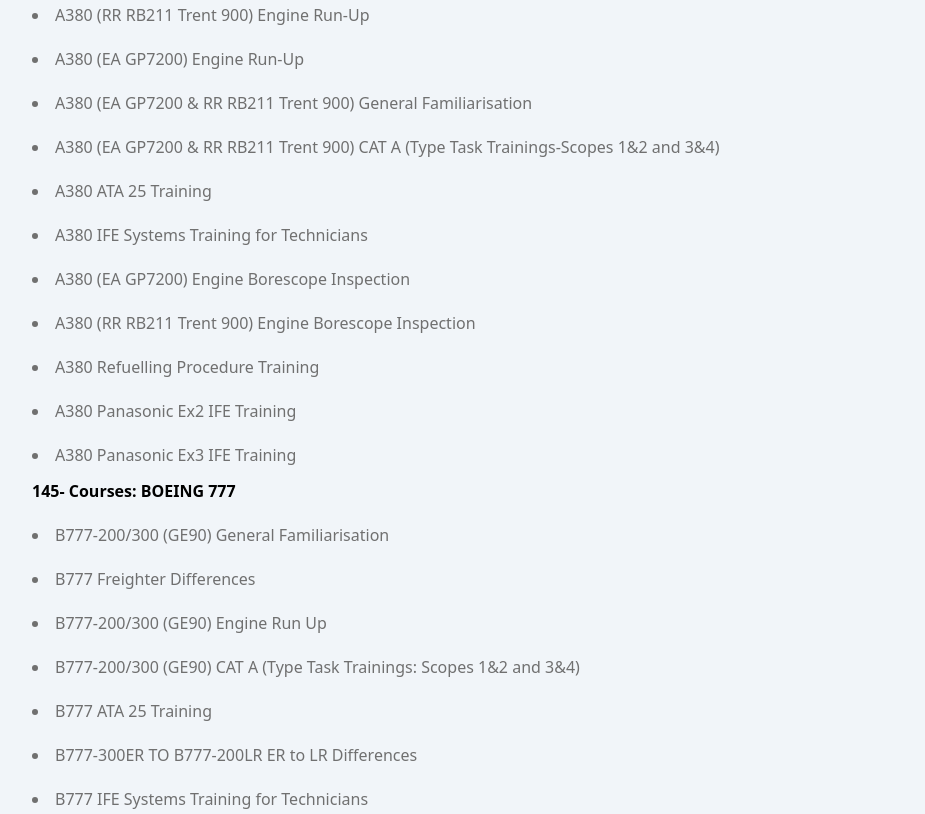
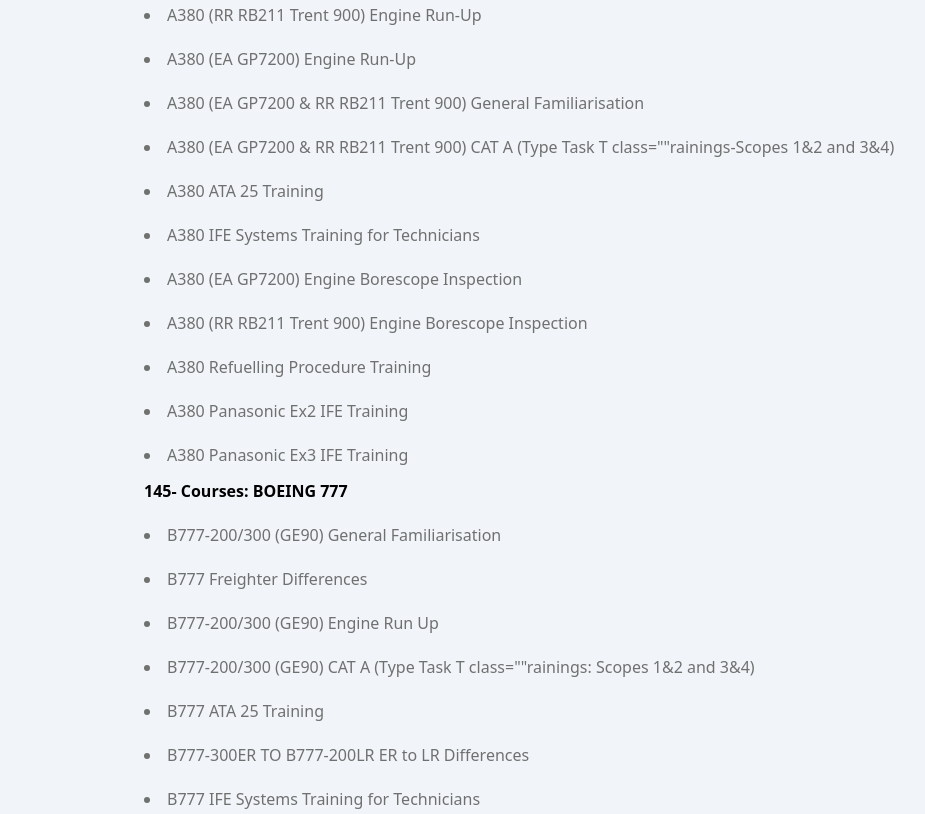
Before and after one commit to Waarith/Dervac-Emirate, a website: page src/pages/Engineering-support/training.html in a window 1280 px wide. Shown: the part 3710-4524 px from the top of the page, without its empty margins (32-957 px from the left). Drawn offline with nearby package versions, Linux system fonts and the light colour scheme; files that its build step writes are made by us from their sources.

Commit message:
wahab seventh commit

```diff
--- a/src/pages/Engineering-support/training.html
+++ b/src/pages/Engineering-support/training.html
@@ -288,7 +288,7 @@
           </ul>
         </div>
 
-        <div id="task3">
+        <div id="task3" class="ml-28">
           <h1 class="text-4xl font-bold mt-16">4. 145 Type Related Courses</h1>
 
           <h1 class="font-bold my-5">145 Courses: AIRBUS A380</h1>
@@ -296,7 +296,7 @@
           <li class="text-[#707070] mt-5">A380 (RR RB211 Trent 900) Engine Run‐Up</li>
           <li class="text-[#707070] mt-5">A380 (EA GP7200) Engine Run-Up</li>
           <li class="text-[#707070] mt-5">A380 (EA GP7200 & RR RB211 Trent 900) General Familiarisation</li>
-          <li class="text-[#707070] mt-5">A380 (EA GP7200 & RR RB211 Trent 900) CAT A (Type Task Trainings-Scopes 1&2 and 3&4)</li>
+          <li class="text-[#707070] mt-5">A380 (EA GP7200 & RR RB211 Trent 900) CAT A (Type Task T class=""rainings-Scopes 1&2 and 3&4)</li>
           <li class="text-[#707070] mt-5">A380 ATA 25 Training</li>
           <li class="text-[#707070] mt-5">A380 IFE Systems Training for Technicians</li>
           <li class="text-[#707070] mt-5">A380 (EA GP7200) Engine Borescope Inspection</li>
@@ -310,7 +310,7 @@
           <li class="text-[#707070] mt-5">B777‐200/300 (GE90) General Familiarisation</li>
           <li class="text-[#707070] mt-5">B777 Freighter Differences</li>
           <li class="text-[#707070] mt-5">B777‐200/300 (GE90) Engine Run Up</li>
-          <li class="text-[#707070] mt-5">B777‐200/300 (GE90) CAT A (Type Task Trainings: Scopes 1&2 and 3&4)</li>
+          <li class="text-[#707070] mt-5">B777‐200/300 (GE90) CAT A (Type Task T class=""rainings: Scopes 1&2 and 3&4)</li>
           <li class="text-[#707070] mt-5">B777 ATA 25 Training</li>
           <li class="text-[#707070] mt-5">B777-300ER TO B777-200LR ER to LR Differences</li>
           <li class="text-[#707070] mt-5">B777 IFE Systems Training for Technicians</li>
@@ -329,7 +329,7 @@
           <li class="text-[#707070] mt-5">A319 ETOPS</li>
         </div>
 
-      <div id="task4">
+      <div id="task4" class="">
         <h1 class="text-4xl font-bold mt-16">5. General Courses - Initial and Continuation Trainings</h1>
         <li class="text-[#707070] mt-5">Human Factors in Aircraft Maintenance</li>
         <li class="text-[#707070] mt-5">UAE Aviation Legislation</li>
@@ -344,7 +344,7 @@
         <li class="text-[#707070] mt-5">Reduced Vertical Separation Minimum (RVSM) Training</li>
       </div>
 
-      <div id="task5">
+      <div id="task5" class="">
         <h1 class="text-4xl font-bold mt-16">6. Specialised Training</h1>
         <li class="text-[#707070] mt-5">Electrical Wiring Interconnection Systems (TG1&2)</li>
         <li class="text-[#707070] mt-5">Electrical Wiring Interconnection Systems (TG4)</li>
```
